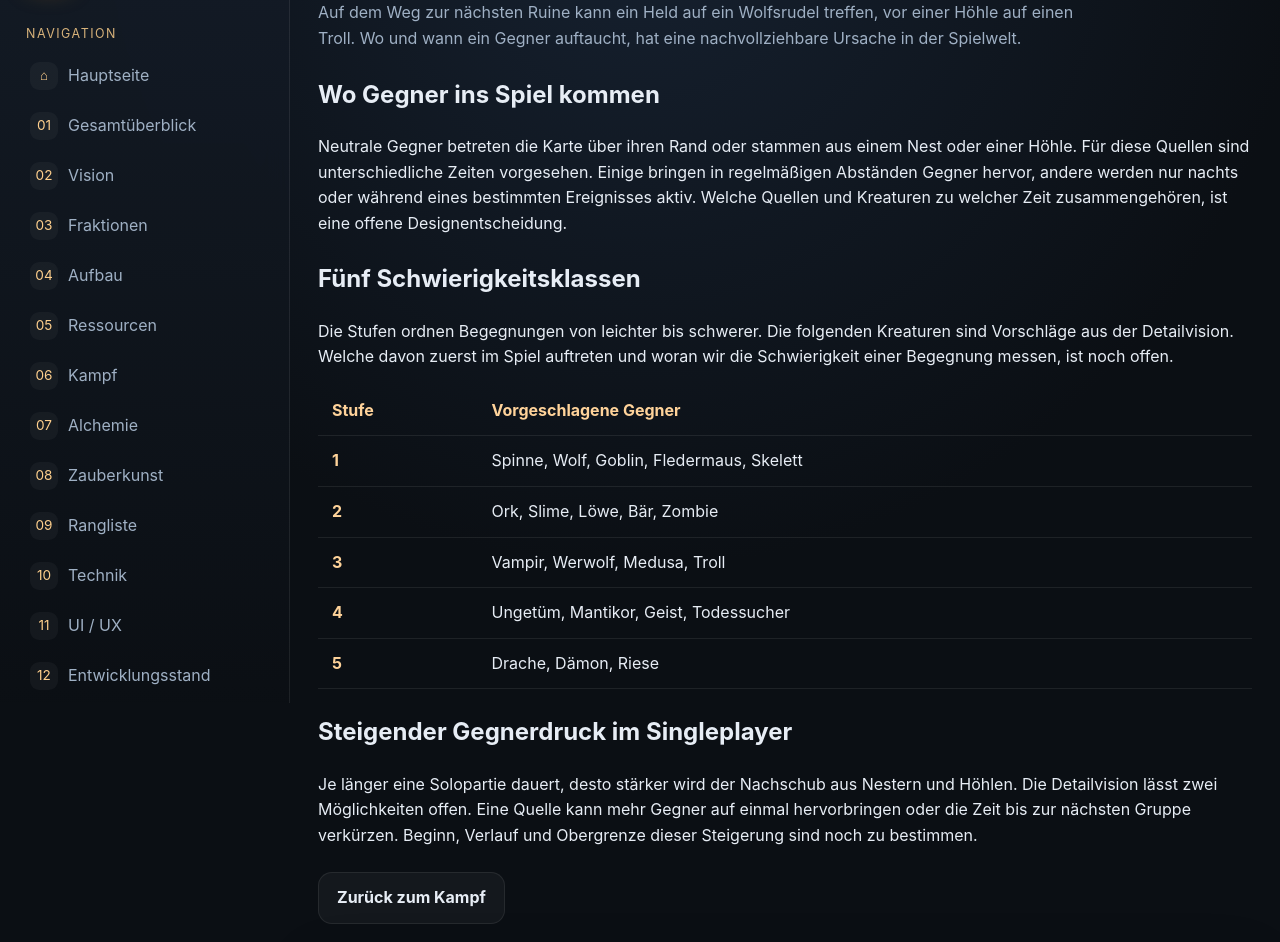
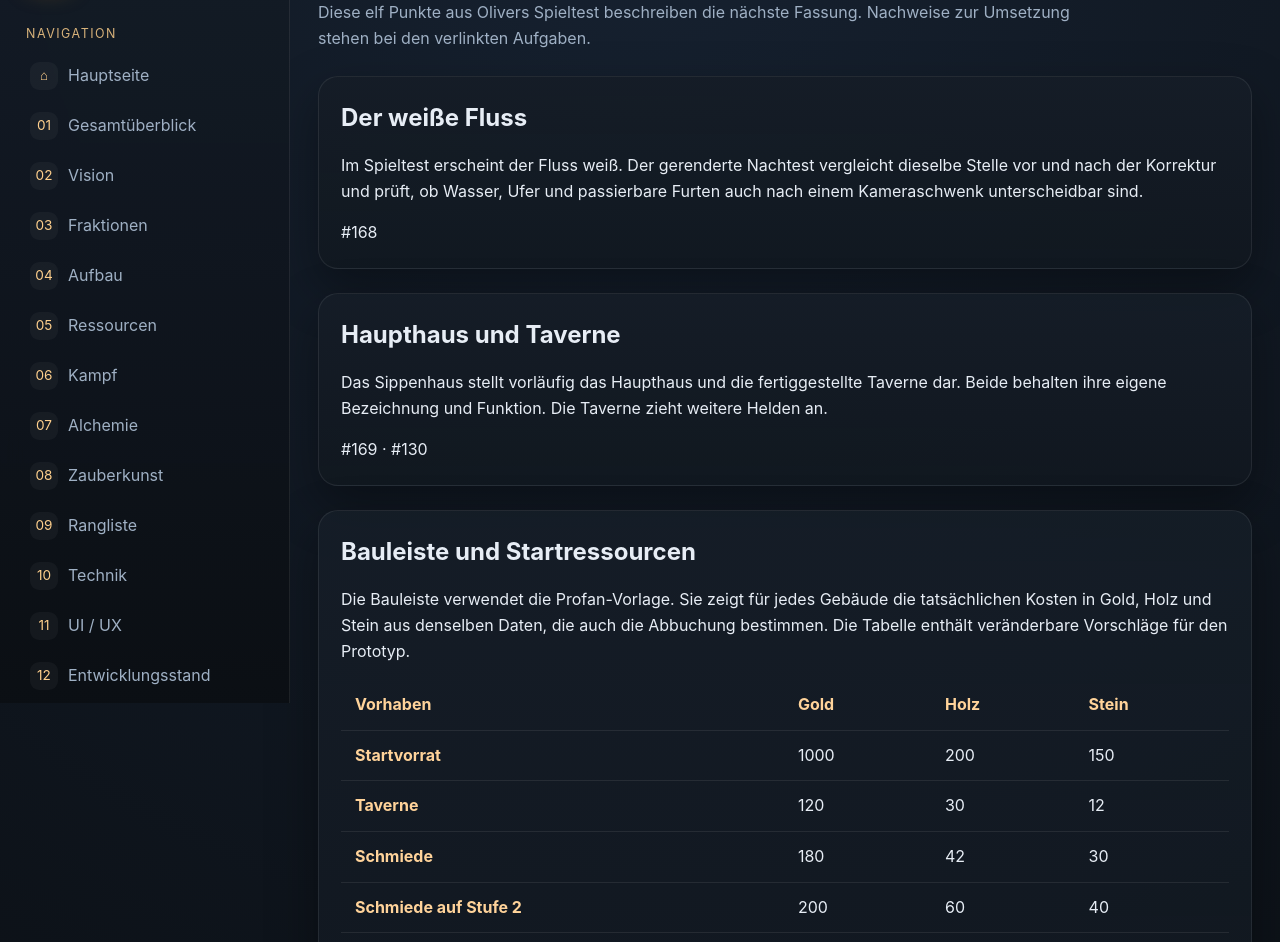
Before and after one commit to OliverKoh/AncientLords-Wiki, a plain HTML site: page flusstal-spieltest.html in a window 1280 px wide. Shown: the part 97-1039 px from the top of the page. Drawn offline with Linux system fonts and the light colour scheme.

Commit message:
Wiki aus AncientLords aktualisieren

```diff
--- a/flusstal-spieltest.html
+++ b/flusstal-spieltest.html
@@ -45,23 +45,17 @@
       Festlegungen, Konzepte und offene Punkte werden sichtbar getrennt. Mockups dienen als Zielbild für Stil, UX und Funktionsumfang.
     </div>
   </aside>
-  <main class="main detailseite">
-<header class="page-head"><div><h1>17 – Neutrale Gegner</h1><p>Auf dem Weg zur nächsten Ruine kann ein Held auf ein Wolfsrudel treffen, vor einer Höhle auf einen Troll. Wo und wann ein Gegner auftaucht, hat eine nachvollziehbare Ursache in der Spielwelt.</p></div></header>
-<section aria-labelledby="herkunft"><h2 id="herkunft">Wo Gegner ins Spiel kommen</h2>
-<p>Neutrale Gegner betreten die Karte über ihren Rand oder stammen aus einem Nest oder einer Höhle. Für diese Quellen sind unterschiedliche Zeiten vorgesehen. Einige bringen in regelmäßigen Abständen Gegner hervor, andere werden nur nachts oder während eines bestimmten Ereignisses aktiv. Welche Quellen und Kreaturen zu welcher Zeit zusammengehören, ist eine offene Designentscheidung.</p></section>
-<section aria-labelledby="gegnerklassen"><h2 id="gegnerklassen">Fünf Schwierigkeitsklassen</h2>
-<p>Die Stufen ordnen Begegnungen von leichter bis schwerer. Die folgenden Kreaturen sind Vorschläge aus der Detailvision. Welche davon zuerst im Spiel auftreten und woran wir die Schwierigkeit einer Begegnung messen, ist noch offen.</p>
-<table><thead><tr><th scope="col">Stufe</th><th scope="col">Vorgeschlagene Gegner</th></tr></thead><tbody>
-<tr><th scope="row">1</th><td>Spinne, Wolf, Goblin, Fledermaus, Skelett</td></tr>
-<tr><th scope="row">2</th><td>Ork, Slime, Löwe, Bär, Zombie</td></tr>
-<tr><th scope="row">3</th><td>Vampir, Werwolf, Medusa, Troll</td></tr>
-<tr><th scope="row">4</th><td>Ungetüm, Mantikor, Geist, Todessucher</td></tr>
-<tr><th scope="row">5</th><td>Drache, Dämon, Riese</td></tr>
-</tbody></table></section>
-<section aria-labelledby="solodruck"><h2 id="solodruck">Steigender Gegnerdruck im Singleplayer</h2><p>Je länger eine Solopartie dauert, desto stärker wird der Nachschub aus Nestern und Höhlen. Die Detailvision lässt zwei Möglichkeiten offen. Eine Quelle kann mehr Gegner auf einmal hervorbringen oder die Zeit bis zur nächsten Gruppe verkürzen. Beginn, Verlauf und Obergrenze dieser Steigerung sind noch zu bestimmen.</p></section>
-<p><a class="btn" href="combat.html">Zurück zum Kampf</a></p>
-<section class="card pad" id="monsterbeute"><h2>Porträt und Beute</h2><p>Verwundete Monster zeigen einen Lebensbalken. Die Porträtansicht liest die tatsächlich verwendete Loottabelle der ausgewählten Monsterart. <a href="flusstal-spieltest.html#monsterprofil">Monsterporträt und mögliche Funde</a></p></section>
-<p class="footer">Spielkonzept · Detailvision · 24.11.2026</p></main>
+  <main class="main detailseite"><header class="page-head"><div><h1>18 – Flusstal-Spieltest</h1><p>Diese elf Punkte aus Olivers Spieltest beschreiben die nächste Fassung. Nachweise zur Umsetzung stehen bei den verlinkten Aufgaben.</p></div></header><section id="fluss" class="card pad"><h2>Der weiße Fluss</h2><p>Im Spieltest erscheint der Fluss weiß. Der gerenderte Nachtest vergleicht dieselbe Stelle vor und nach der Korrektur und prüft, ob Wasser, Ufer und passierbare Furten auch nach einem Kameraschwenk unterscheidbar sind.</p><p><a href="https://github.com/OliverKoh/AncientLords/issues/168">#168</a></p></section>
+<section id="sippenhaus" class="card pad"><h2>Haupthaus und Taverne</h2><p>Das Sippenhaus stellt vorläufig das Haupthaus und die fertiggestellte Taverne dar. Beide behalten ihre eigene Bezeichnung und Funktion. Die Taverne zieht weitere Helden an.</p><p><a href="https://github.com/OliverKoh/AncientLords/issues/169">#169</a> · <a href="https://github.com/OliverKoh/AncientLords/issues/130">#130</a></p></section>
+<section id="preise" class="card pad"><h2>Bauleiste und Startressourcen</h2><p>Die Bauleiste verwendet die Profan-Vorlage. Sie zeigt für jedes Gebäude die tatsächlichen Kosten in Gold, Holz und Stein aus denselben Daten, die auch die Abbuchung bestimmen. Die Tabelle enthält veränderbare Vorschläge für den Prototyp.</p><table><thead><tr><th>Vorhaben</th><th>Gold</th><th>Holz</th><th>Stein</th></tr></thead><tbody><tr><th scope="row">Startvorrat</th><td>1000</td><td>200</td><td>150</td></tr><tr><th scope="row">Taverne</th><td>120</td><td>30</td><td>12</td></tr><tr><th scope="row">Schmiede</th><td>180</td><td>42</td><td>30</td></tr><tr><th scope="row">Schmiede auf Stufe 2</th><td>200</td><td>60</td><td>40</td></tr><tr><th scope="row">Schmiede auf Stufe 3</th><td>350</td><td>100</td><td>80</td></tr></tbody></table><p>Beispiel: Die sechs Bauabschnitte der Taverne kosten jeweils 20 Gold, 5 Holz und 2 Steine.</p><p><a href="https://github.com/OliverKoh/AncientLords/issues/10">#10</a> · <a href="https://github.com/OliverKoh/AncientLords/issues/25">#25</a> · <a href="https://github.com/OliverKoh/AncientLords/issues/44">#44</a></p></section>
+<section id="nebel" class="card pad"><h2>Drei Sichtzustände</h2><p>Nie erkundetes Gelände ist schwarz. Früher erkundetes Gebiet außerhalb der aktuellen Sicht ist grau. In aktueller Sicht ist die Spielwelt zu erkennen und ein geeigneter Platz kann bebaut werden.</p><p><a href="https://github.com/OliverKoh/AncientLords/issues/151">#151</a> · <a href="https://github.com/OliverKoh/AncientLords/issues/7">#7</a></p></section>
+<section id="symbole" class="card pad"><h2>Aktionswechsel sichtbar machen</h2><p>Wechselt ein Held seine Handlung, blendet das passende Zustandsbild über seinem Kopf ein, bleibt drei Sekunden stehen und blendet wieder aus. Danach sieht der Spieler es nur bei Auswahl des Helden.</p><p><a href="https://github.com/OliverKoh/AncientLords/issues/163">#163</a> · <a href="https://github.com/OliverKoh/AncientLords/issues/140">#140</a></p></section>
+<section id="arbeiter" class="card pad"><h2>Drei Arbeiter</h2><p>Jede Partie beginnt mit genau drei Arbeitern. Sie holen Material und errichten damit Gebäude. Die Arbeiter besitzen keine Heldenwerte oder Stufen und übernehmen keine reguläre Kampfrolle. Ob sie sich in einer Notlage minimal verteidigen, bleibt offen. Ernten ist eine spätere Aufgabe.</p><p><a href="https://github.com/OliverKoh/AncientLords/issues/170">#170</a> · <a href="https://github.com/OliverKoh/AncientLords/issues/171">#171</a> · <a href="https://github.com/OliverKoh/AncientLords/issues/48">#48</a></p></section>
+<section id="lebensbalken" class="card pad"><h2>Verletzungen erkennen</h2><p>Ein Lebensbalken erscheint über Helden und Monstern nur unter 100 Prozent Gesundheit. Die Füllung zeigt aktuelle Lebenspunkte im Verhältnis zum Maximum. Nach vollständiger Heilung verschwindet er. Beim Helden bleibt sein Aktionssymbol zusätzlich lesbar.</p><p><a href="https://github.com/OliverKoh/AncientLords/issues/167">#167</a></p></section>
+<section id="heldenprofil" class="card pad"><h2>Heldenprofil und Auswahlkreis</h2><p>Das Profil folgt Olivers Heldenporträt-Vorlagen und dem leeren Porträt-Skribble. Ein Kreis auf dem Boden kennzeichnet den ausgewählten Helden. Beim Wechsel ändern sich Kreis und Profil gemeinsam.</p><p><a href="https://github.com/OliverKoh/AncientLords/issues/110">#110</a> · <a href="https://github.com/OliverKoh/AncientLords/issues/162">#162</a></p></section>
+<section id="schmiede" class="card pad"><h2>Schmiedestufen, Qualität und Vorrat</h2><p>Die Schmiede wird von Stufe 1 über 2 bis 3 ausgebaut. Höhere Stufen ermöglichen hochwertigere Ausrüstung. Ein Kauf verringert den verfügbaren Bestand. Normale Ware ist grau, seltene blau, epische lila. Einzigartige Gegenstände sind golden und legendäre rot. Beide stammen ausschließlich aus Beute. Stückzahlen und Nachschubregeln sind offen.</p><p>Vorschläge für den Kaufpreis von Waffe/Rüstung: normal 14/12, selten 22/20, episch 36/32 Gold.</p><p><a href="https://github.com/OliverKoh/AncientLords/issues/126">#126</a> · <a href="https://github.com/OliverKoh/AncientLords/issues/172">#172</a></p></section>
+<section id="beute" class="card pad"><h2>Beute aufheben und Ausrüstung anlegen</h2><p>Monster hinterlassen sichtbare Gegenstände. Nimmt ein Held einen Fund auf, erhält nur er den Gegenstand und über ihm steigt für zwei Sekunden ein Text auf. Aus seinem persönlichen Inventar legt er passende Verbesserungen eigenständig an.</p><p><a href="https://github.com/OliverKoh/AncientLords/issues/173">#173</a> · <a href="https://github.com/OliverKoh/AncientLords/issues/174">#174</a> · <a href="https://github.com/OliverKoh/AncientLords/issues/91">#91</a></p></section>
+<section id="monsterprofil" class="card pad"><h2>Monsterporträt und Loottabelle</h2><p>Ein ausgewähltes Monster erhält sein Porträt nach der gelieferten Vorlage. Seine mögliche Beute wird aus genau der Tabelle angezeigt, aus der bei seinem Tod die Gegenstände gewürfelt werden.</p><p><a href="https://github.com/OliverKoh/AncientLords/issues/175">#175</a></p></section><p><a href="bugs.html#flusstal">Offene Befunde</a> · <a href="changelog.html#spieltest-status">Entwicklungsstand</a></p></main>
 </div>
 </body>
 </html>
```
